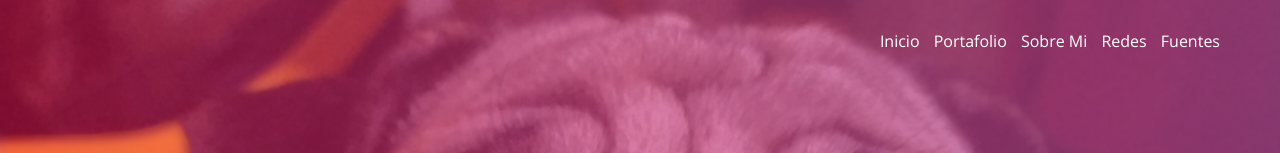
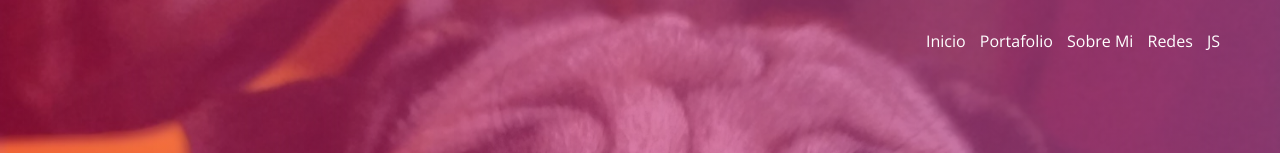
Before and after one commit to NXTovar/miwebnx, a plain HTML site: page index.html in a window 1280 px wide. Shown: the top 153 px of the page. Drawn offline with nearby package versions, Linux system fonts and the light colour scheme.

Commit message:
Update index.html

```diff
--- a/index.html
+++ b/index.html
@@ -18,7 +18,7 @@
             <a href="#">Portafolio</a>
             <a href="#">Sobre Mi</a>
             <a href="#">Redes</a>
-            <a href="#">Fuentes</a>
+            <a href="JS/JS.HTML">JS</a>
         </nav>
         <section class="textos-header">
             <h1>Mi Web NX</h1>
```
